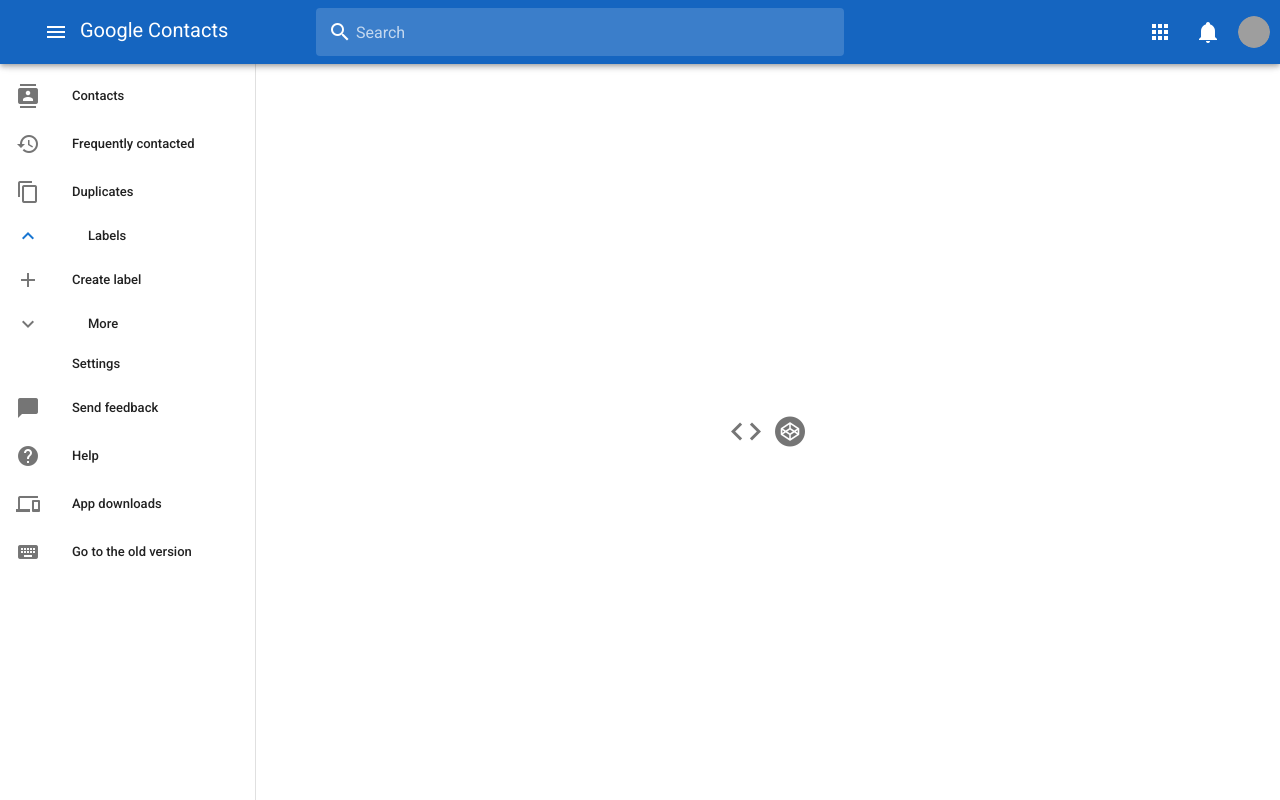
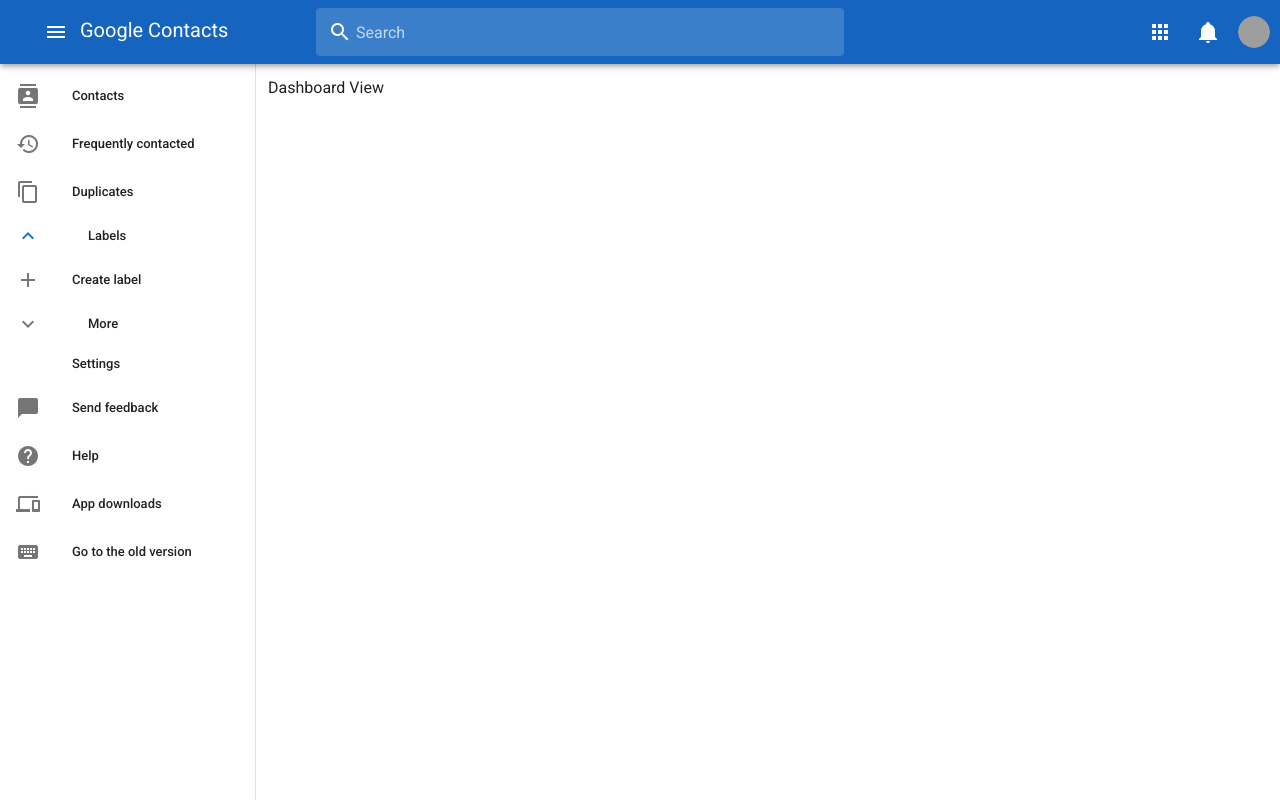
Before and after one commit to isasiluispy/admin-vuetify, a Vue app: page /#/dashboard in a window 1280 px wide. Built offline with nearby package versions, Linux system fonts and the light colour scheme; grey boxes are pictures that could not be loaded.

Commit message:
layout as documentation

```diff
--- a/src/layout/DashboardLayout.vue
+++ b/src/layout/DashboardLayout.vue
@@ -1,8 +1,12 @@
 <template>
-    <v-app id="inspire">
+    <v-app>
         <sidebar :drawer="drawer"/>
         <navbar @changeDrawer="updateDrawer"/>
-        <router-view/>
+        <v-content>
+            <v-container fluid>
+                <router-view/>
+            </v-container>
+        </v-content>
     </v-app>
 </template>
 
--- a/src/views/Dashboard.vue
+++ b/src/views/Dashboard.vue
@@ -1,44 +1,5 @@
 <template>
-    <v-content>
-        <v-container
-                class="fill-height"
-                fluid
-        >
-            <v-row
-                    align="center"
-                    justify="center"
-            >
-                <v-tooltip right>
-                    <template v-slot:activator="{ on }">
-                        <v-btn
-                                :href="'#'"
-                                icon
-                                large
-                                target="_blank"
-                                v-on="on"
-                        >
-                            <v-icon large>mdi-code-tags</v-icon>
-                        </v-btn>
-                    </template>
-                    <span>Source</span>
-                </v-tooltip>
-                <v-tooltip right>
-                    <template v-slot:activator="{ on }">
-                        <v-btn
-                                icon
-                                large
-                                href="https://codepen.io/johnjleider/pen/MNYLdL"
-                                target="_blank"
-                                v-on="on"
-                        >
-                            <v-icon large>mdi-codepen</v-icon>
-                        </v-btn>
-                    </template>
-                    <span>Codepen</span>
-                </v-tooltip>
-            </v-row>
-        </v-container>
-    </v-content>
+    <p>Dashboard View</p>
 </template>
 
 <script>
```
